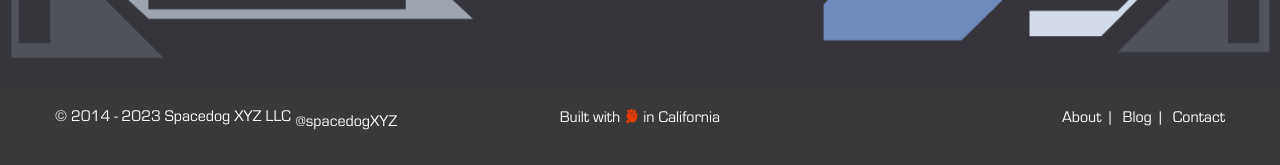
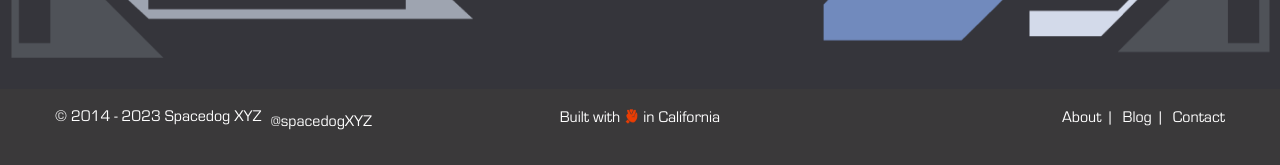
Before and after one commit to spacedogXYZ/spacedogXYZ, a Jekyll site: the page built from index.html, in a window 1280 px wide and 900 px high, scrolled down 3883 px. Shown: the part 732-897 px from the top of the window. Built offline with Jekyll 4.4.1, drawn with Linux system fonts in a browser that asks for light colours; nearby versions of some CDN libraries; comment, search, counter and statistics services are not loaded.

Commit message:
farewell LLC
Spacedog XYZ LLC closed on 2/17/2023

```diff
--- a/_layouts/default.html
+++ b/_layouts/default.html
@@ -29,7 +29,7 @@
 
     <footer>
       <div class="wrapper">
-        <div class="copy">&copy; 2014 - {{ site.time | date: '%Y' }} Spacedog XYZ LLC<span class="follow"><a href="https://twitter.com/spacedogXYZ" class="twitter-follow-button" data-show-count="false" data-show-screen-name="false" data-dnt="true">@spacedogXYZ</a></span>
+        <div class="copy">&copy; 2014 - {{ site.time | date: '%Y' }} Spacedog XYZ <span class="follow"><a href="https://twitter.com/spacedogXYZ" class="twitter-follow-button" data-show-count="false" data-show-screen-name="false" data-dnt="true">@spacedogXYZ</a></span>
         </div>
         <div class="built">Built with <img src="/static/icons/heart.png" alt="heart" class="icon"> in California</div>
         <div class="about">
```
Also changed, not shown: Readme.md.
